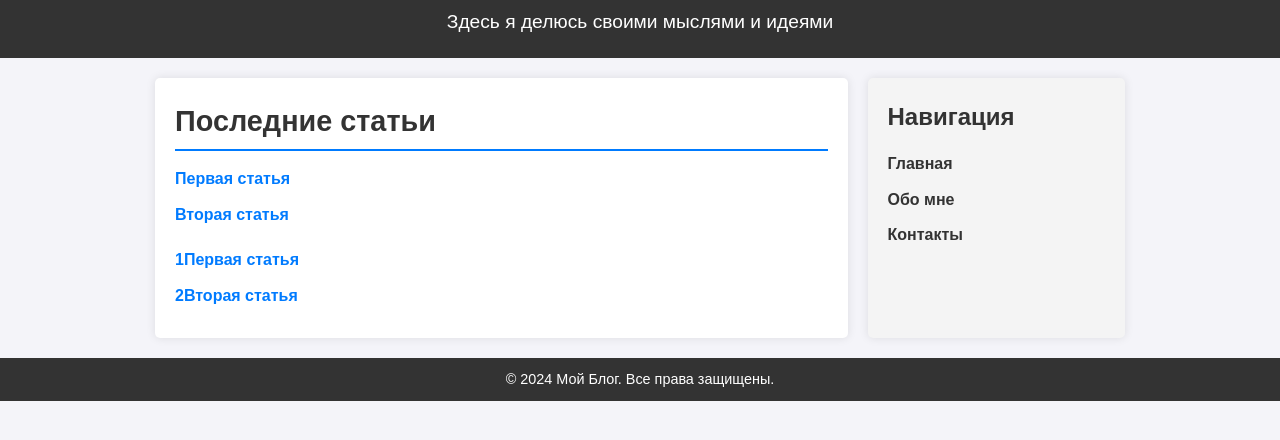
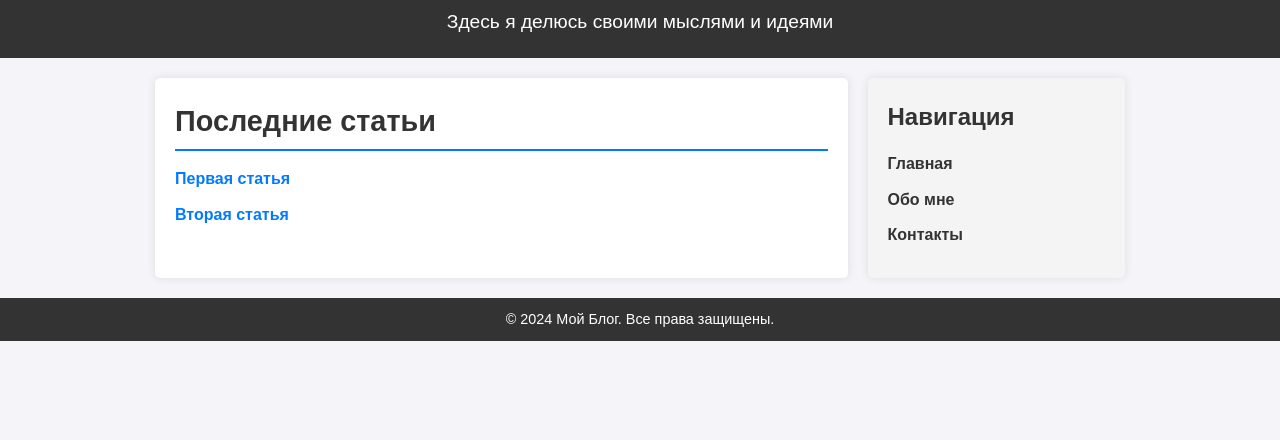
Before and after one commit to pilsnerivk/pilsnerivk-games.github.io, a plain HTML site: page index.html in a window 1280 px wide. Shown: the part 74-514 px from the top of the page. Drawn offline with Linux system fonts and the light colour scheme.

Commit message:
Update index.html

```diff
--- a/index.html
+++ b/index.html
@@ -40,25 +40,6 @@
     <footer>
         <p>© 2024 Мой Блог. Все права защищены.</p>
     </footer>
-<script>
-    document.addEventListener("DOMContentLoaded", function () {
-        fetch("articles.json")
-            .then(response => response.json())
-            .then(data => {
-                const articleList = document.createElement("ul");
-                data.forEach(article => {
-                    const listItem = document.createElement("li");
-                    const link = document.createElement("a");
-                    link.href = article.url;
-                    link.textContent = article.title;
-                    listItem.appendChild(link);
-                    articleList.appendChild(listItem);
-                });
-                document.getElementById("main-content").appendChild(articleList);
-            })
-            .catch(error => console.error("Ошибка загрузки статей:", error));
-    });
-</script>
 
 </body>
 </html>
```
